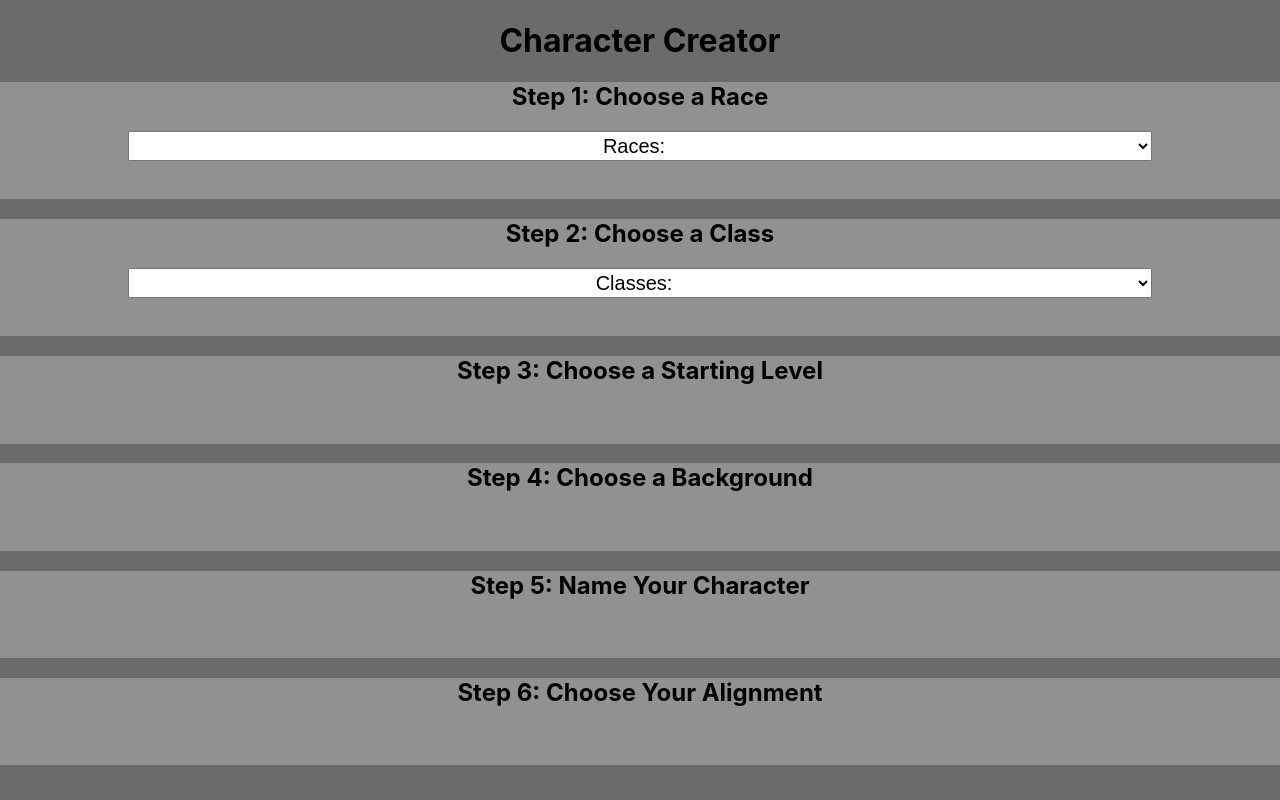
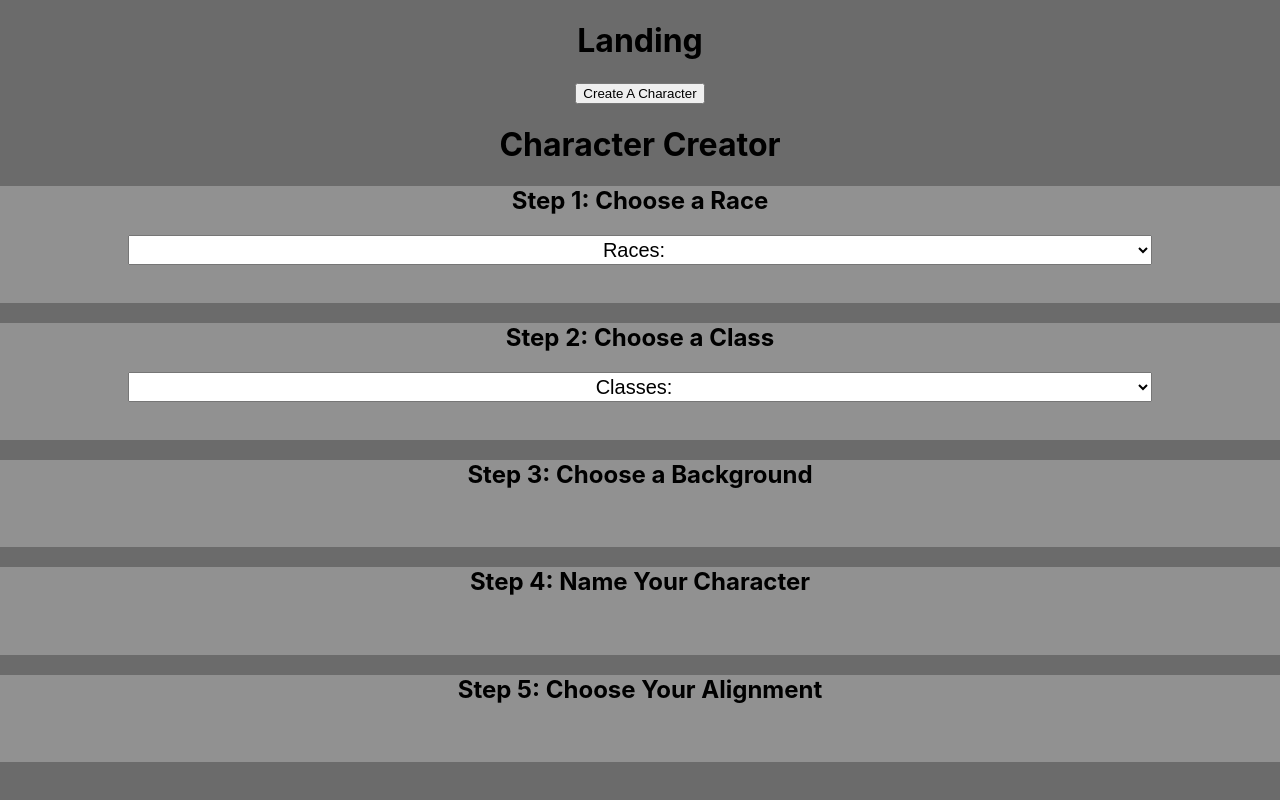
Before and after one commit to iantorrente/dd-player-tools, a React (Create React App) app: page / in a window 1280 px wide. Built offline with nearby package versions, Linux system fonts and the light colour scheme; the HTML template or start-up script is replaced by a standard one.

Commit message:
remove level section and make steps dynamic

```diff
--- a/src/App.js
+++ b/src/App.js
@@ -1,10 +1,12 @@
 import React from 'react';
 import CharacterCreationView from './Views/CharacterCreationView.js';
+import Landing from './Views/Landing.js';
 import STATS from './Data/Stats.js';
 
-function App() {
+function App(newView) {
   return (
     <main className='App'>
+      <Landing />
       <CharacterCreationView STATS={STATS} />
     </main>
   );
--- a/src/Views/AlignmentSection.js
+++ b/src/Views/CharacterCreation/AlignmentSection.js
@@ -4,7 +4,7 @@ class AlignmentSection extends Component {
   render() {
     return(
       <div className='step-section'>
-        <h2 className='cc-step'>Step 6: Choose Your Alignment</h2>
+        <h2 className='cc-step'>Step {this.props.step}: Choose Your Alignment</h2>
       </div>
     )
   }
--- a/src/Views/BackgroundSection.js
+++ b/src/Views/CharacterCreation/BackgroundSection.js
@@ -4,7 +4,7 @@ class BackgroundSection extends Component {
   render() {
     return(
       <div className='step-section'>
-        <h2 className='cc-step'>Step 4: Choose a Background</h2>
+        <h2 className='cc-step'>Step {this.props.step}: Choose a Background</h2>
       </div>
     )
   }
--- a/src/Views/CharacterNameSection.js
+++ b/src/Views/CharacterCreation/CharacterNameSection.js
@@ -4,7 +4,7 @@ class CharacterNameSection extends Component {
   render() {
     return(
       <div className='step-section'>
-        <h2 className='cc-step'>Step 5: Name Your Character</h2>
+        <h2 className='cc-step'>Step {this.props.step}: Name Your Character</h2>
       </div>
     )
   }
--- a/src/Views/ClassSection.js
+++ b/src/Views/CharacterCreation/ClassSection.js
@@ -1,5 +1,5 @@
 import React, { Component } from 'react';
-import Classes from '../Data/Classes.js';
+import Classes from '../../Data/Classes.js'
 
 class ClassSection extends Component {
   getClassOptions() {
@@ -16,7 +16,7 @@ class ClassSection extends Component {
     const classOptions = this.getClassOptions();
     return(
       <div className='step-section'>
-        <h2 className='cc-step'>Step 2: Choose a Class</h2>
+        <h2 className='cc-step'>Step {this.props.step}: Choose a Class</h2>
         <select className='class-selection' onChange={this.props.handleClassSelection}>
         <option>Classes:</option>
           {classOptions}
--- a/src/Views/LevelSection.js
+++ b/src/Views/CharacterCreation/LevelSection.js
@@ -4,7 +4,7 @@ class LevelSection extends Component {
   render() {
     return(
       <div className='step-section'>
-        <h2 className='cc-step'>Step 3: Choose a Starting Level</h2>
+        <h2 className='cc-step'>Step {this.props.step}: Choose a Starting Level</h2>
       </div>
     )
   }
--- a/src/Views/RaceSection.js
+++ b/src/Views/CharacterCreation/RaceSection.js
@@ -1,6 +1,6 @@
 import React, { Component } from 'react';
-import RaceSnippet from '../RaceSnippet/RaceSnippet.js';
-import Races from '../Data/Races.js';
+import RaceSnippet from '../../RaceSnippet/RaceSnippet.js';
+import Races from '../../Data/Races.js';
 
 class RaceSection extends Component {
   getRaceOptions() {
@@ -16,7 +16,7 @@ class RaceSection extends Component {
     const raceOptions = this.getRaceOptions();
     return(
       <div className='step-section'>
-        <h2 className='cc-step'>Step 1: Choose a Race</h2>
+        <h2 className='cc-step'>Step {this.props.step}: Choose a Race</h2>
         <select className='race-selection' onChange={this.props.handleRaceSelection} value={this.props.raceSelected}>
           <option>Races:</option>
           {raceOptions}
--- a/src/Views/CharacterCreationView.js
+++ b/src/Views/CharacterCreationView.js
@@ -1,10 +1,10 @@
 import React, { Component } from 'react';
-import RaceSection from './RaceSection.js';
-import ClassSection from './ClassSection.js';
-import LevelSection from './LevelSection.js';
-import BackgroundSection from './BackgroundSection.js';
-import CharacterNameSection from './CharacterNameSection.js';
-import AlignmentSection from './AlignmentSection.js';
+import RaceSection from './CharacterCreation/RaceSection.js';
+import ClassSection from './CharacterCreation/ClassSection.js';
+import LevelSection from './CharacterCreation/LevelSection.js';
+import BackgroundSection from './CharacterCreation/BackgroundSection.js';
+import CharacterNameSection from './CharacterCreation/CharacterNameSection.js';
+import AlignmentSection from './CharacterCreation/AlignmentSection.js';
 
 class CharacterCreationView extends Component {
   constructor(props) {
@@ -37,12 +37,19 @@ class CharacterCreationView extends Component {
     return (
       <div className='character-creation-view'>
         <h1>Character Creator</h1>
-        <RaceSection pc={this.state.playerCharacter} raceSelected={this.state.raceSelected} handleRaceSelection={this.handleRaceSelection} />
-        <ClassSection pc={this.state.playerCharacter} handleClassSelection={this.handleClassSelection} />
-        <LevelSection />
-        <BackgroundSection />
-        <CharacterNameSection />
-        <AlignmentSection />
+        <RaceSection
+          step={1}
+          pc={this.state.playerCharacter}
+          raceSelected={this.state.raceSelected} handleRaceSelection={this.handleRaceSelection}
+        />
+        <ClassSection
+        step={2}
+          pc={this.state.playerCharacter}
+          handleClassSelection={this.handleClassSelection}
+        />
+        <BackgroundSection step={3} />
+        <CharacterNameSection step={4} />
+        <AlignmentSection step={5} />
       </div>
     );
   }
--- /dev/null
+++ b/src/Views/Landing.js
@@ -0,0 +1,14 @@
+import React, { Component } from 'react';
+
+class Landing extends Component {
+  render() {
+    return (
+      <div className='landing'>
+        <h1>Landing</h1>
+        <button onClick={this.props.handleViewChange}>Create A Character</button>
+      </div>
+    )
+  }
+}
+
+export default Landing;
```
